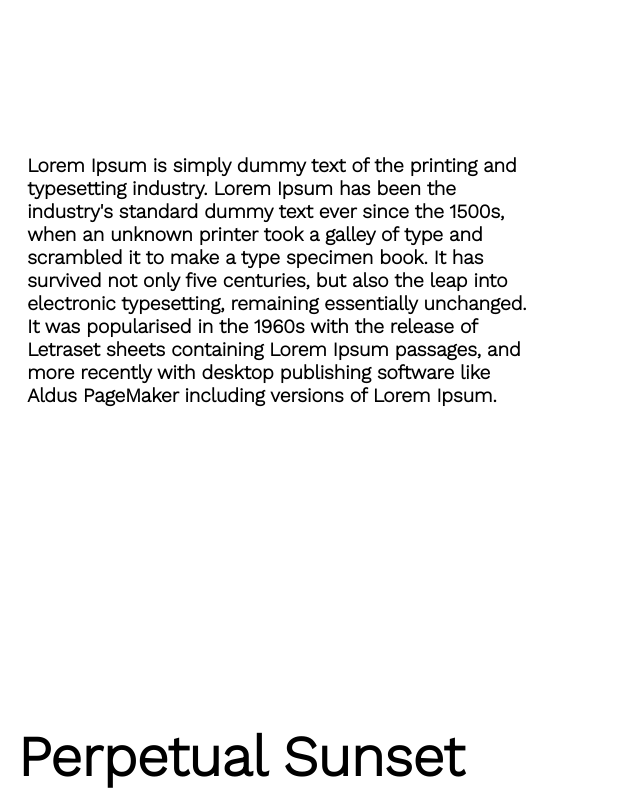
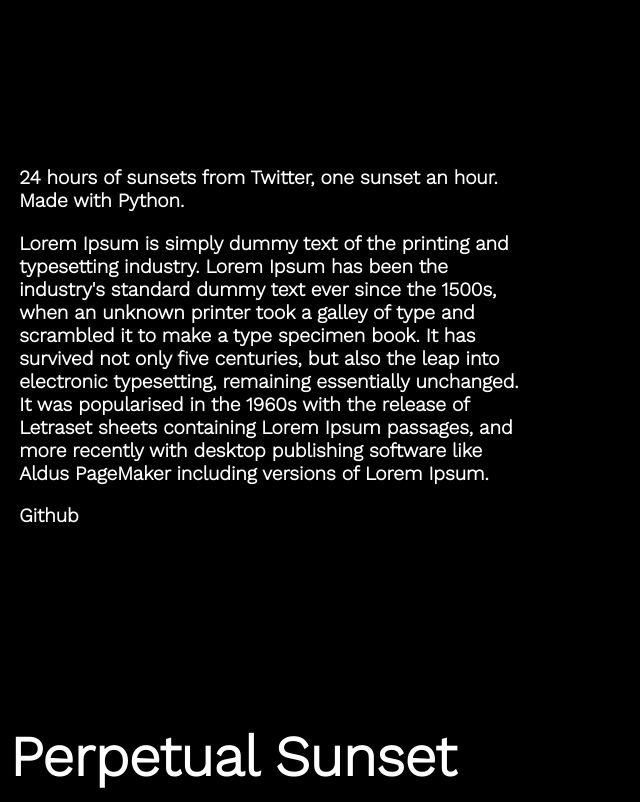
Before and after one commit to jcyling/sunset-bot, a Flask app: page / in a window 1280 px wide. Shown: the whole page, without its empty margins (0-640 px from the left). Run offline with Flask 2, Linux system fonts and the light colour scheme; data that the repository does not hold is empty; some libraries are stand-ins or nearby versions.

Commit message:
Update design

```diff
--- a/app.py
+++ b/app.py
@@ -15,13 +15,7 @@ cur = conn.cursor()
 
 @app.route("/", methods=["GET", "POST"])
 def index():
-  if request.method == "POST":
-      bot.start()
-      cur.execute("SELECT time, location, image, text, id FROM tweets ORDER BY time DESC;")
-      tweets = cur.fetchall()
-      return render_template("index.html", tweets=tweets)
-  else:
-      # Perform database selection
-      cur.execute("SELECT time, location, image, text FROM tweets ORDER BY time DESC;")
-      tweets = cur.fetchall()
-      return render_template("index.html", tweets=tweets)
+  # Perform database selection
+  cur.execute("SELECT time, location, image, text, id FROM tweets ORDER BY time DESC;")
+  tweets = cur.fetchall()
+  return render_template("index.html", tweets=tweets)
--- a/bot.py
+++ b/bot.py
@@ -4,6 +4,7 @@ import requests
 import psycopg2
 import sys
 import datetime
+import time
 from pytz import timezone
 from dotenv import load_dotenv
 from os import path, environ
@@ -144,8 +145,7 @@ def uploadimage(imageurl):
 def start():
     while True:
         hit = search()
-        if hit == True:
-            return True
+        time.sleep(10)
 
 if __name__ == "__main__":
     start()
--- a/static/styles.css
+++ b/static/styles.css
@@ -1,16 +1,20 @@
 html, body {
     text-align: center;
     font-family: 'Work Sans', sans-serif;
-    color: black;
-    background-color: #fff;
+    color: white;
+    background-color: black;
+    margin: 0;
     padding: 0;
 }
 .title {
     bottom: 0;
+    width: 100vw;
+    text-align: left;
     position: fixed;
     font-size: 3.5em;
     font-weight: 900;
     padding: 10px;
+    background: linear-gradient(transparent, black);
 }
 
 .container {
@@ -47,7 +51,6 @@ html, body {
     display: inline-block;
     visibility: hidden;
     text-align: left;
-    z-index: 10;
 }
 
 .hidden img {
@@ -58,21 +61,23 @@ html, body {
 }
 
 .tweet-info {
-    font-size: 2.5vw;
+    font-size: 2em;
     text-align: left;
     position: fixed;
     left: 0;
     top: 0;
     font-weight: 900;
     padding: 0.2em;
+    width: 45%;
+}
+
+.tweet-hour {
+    font-size: 4em;
 }
 
 .description {
     margin-top: 10%;
     margin-bottom: 20%;
-}
-
-.description p {
     font-size: 1.2em;
     font-weight: 900;
     padding: 1em;
@@ -81,7 +86,7 @@ html, body {
 }
 
 a {
-    color: black;
+    color: white;
     text-decoration: none;
 }
 
--- a/templates/index.html
+++ b/templates/index.html
@@ -11,7 +11,7 @@
         <link rel="preconnect" href="https://fonts.googleapis.com">
         <link rel="preconnect" href="https://fonts.gstatic.com" crossorigin>
         <link href="https://fonts.googleapis.com/css2?family=Work+Sans:wght@300&display=swap" rel="stylesheet">
-        <title>Permanent Sunset</title>
+        <title>Perpetual Sunset</title>
         <script type = "text/javascript" src="/static/script.js" defer></script>
     </head>
     <body>
@@ -23,9 +23,9 @@
                         <div class="hidden">
                             <img src="{{ tweet[2] }}" alt="Picture of a sunset">
                             <div class="tweet-info">
+                                <div class="tweet-hour">{{ tweet[4] }}</div>
                                 <div class="tweet-time">{{ tweet[0] }}</div>
                                 <div class="tweet-loc">{{ tweet[1] }}</div>
-                                <div class="tweet-hour">{{ tweet[4] }}</div>
                                 <!-- <div class="tweet-text">{{ tweet[3] }}</div> -->
                             </div>
                         </div>
@@ -36,12 +36,9 @@
 
         </div>
         <div class="description">
-            <p>Lorem Ipsum is simply dummy text of the printing and typesetting industry.
-                Lorem Ipsum has been the industry's standard dummy text ever since the 1500s,
-                when an unknown printer took a galley of type and scrambled it to make a type specimen book.
-                It has survived not only five centuries, but also the leap into electronic typesetting, remaining essentially unchanged.
-                It was popularised in the 1960s with the release of Letraset sheets containing Lorem Ipsum passages,
-                and more recently with desktop publishing software like Aldus PageMaker including versions of Lorem Ipsum.</p>
+            <p>24 hours of sunsets from Twitter, one sunset an hour. Made with Python.</p>
+            <p>Lorem Ipsum is simply dummy text of the printing and typesetting industry. Lorem Ipsum has been the industry's standard dummy text ever since the 1500s, when an unknown printer took a galley of type and scrambled it to make a type specimen book. It has survived not only five centuries, but also the leap into electronic typesetting, remaining essentially unchanged. It was popularised in the 1960s with the release of Letraset sheets containing Lorem Ipsum passages, and more recently with desktop publishing software like Aldus PageMaker including versions of Lorem Ipsum.</p>
+            <a href="https://github.com/jcyling/sunset-bot">Github</a>
         </div>
         <div class="title">
             <a href="/">Perpetual Sunset</a>
```
